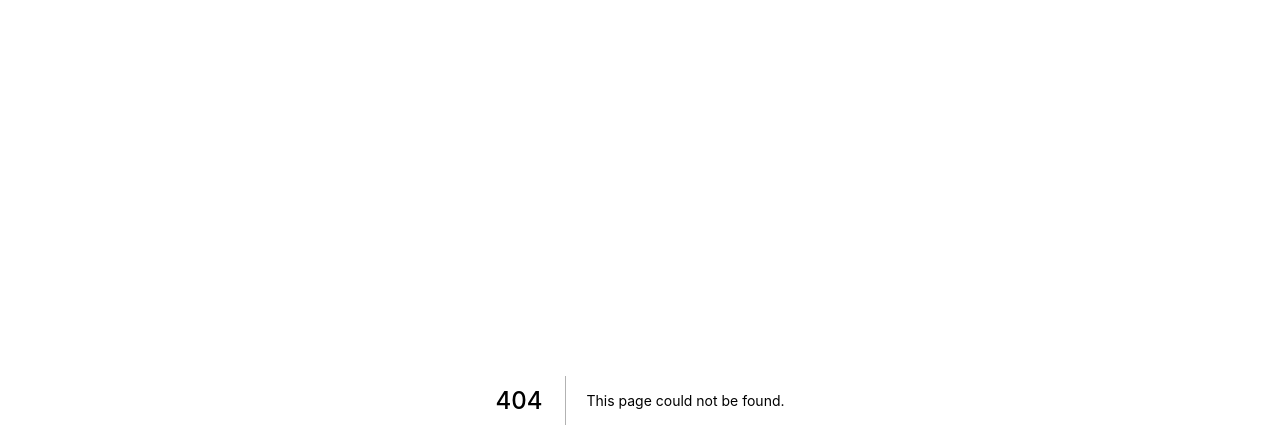
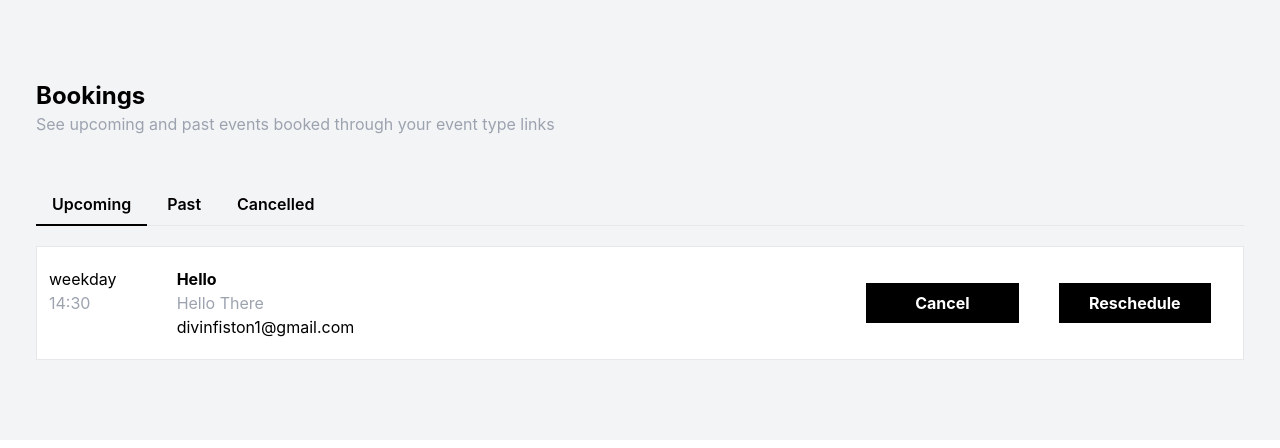
Before and after one commit to Divin17/cal-clone, a Next.js app: page /events in a window 1280 px wide. Before the commit this address had no page. Shown: the top 448 px of the page. Built offline with nearby package versions, Linux system fonts and the light colour scheme.

Commit message:
Event Index page

```diff
--- /dev/null
+++ b/components/Layout/Event.tsx
@@ -0,0 +1,37 @@
+import React from "react";
+import Button from "../Form/Button";
+
+export type Props = {
+   date: string;
+   time: string;
+   title: string;
+   description: string;
+   organizer: string;
+};
+
+const Event: React.FC<Props> = (props) => {
+   return (
+      <div className="flex content-between flex-row w-full bg-white py-5 px-3 border border-primaryBorder shadow-default">
+         <div className="w-1/12">
+            <p>{props.date}</p>
+            <p className="text-gray-400">{props.time}</p>
+         </div>
+         <div className="w-7/12 ml-8">
+            <p className="font-bold">{props.title}</p>
+            <p className="text-gray-400">{props.description}</p>
+            <p>{props.organizer}</p>
+         </div>
+         <div className="w-2/12 px-5">
+            <Button isDisabled={false} isLoading={false} buttonText="Cancel" />
+         </div>
+         <div className="w-2/12 px-5">
+            <Button
+               isDisabled={false}
+               isLoading={false}
+               buttonText="Reschedule"
+            />
+         </div>
+      </div>
+   );
+};
+export default Event;
--- /dev/null
+++ b/components/Layout/Navbar.tsx
@@ -0,0 +1,35 @@
+import React from "react";
+
+const Navbar: React.FC = () => {
+   return (
+      <div className="my-5">
+         <ul className="flex border-b">
+            <li className="-mb-px mr-1 border-b-2 border-solid border-black ">
+               <a
+                  className="inline-block py-2 px-4 text-black font-semibold"
+                  href="#"
+               >
+                  Upcoming
+               </a>
+            </li>
+            <li className="mr-1">
+               <a
+                  className="inline-block py-2 px-4 text-black font-semibold"
+                  href="#"
+               >
+                  Past
+               </a>
+            </li>
+            <li className="mr-1">
+               <a
+                  className="inline-block py-2 px-4 text-black font-semibold"
+                  href="#"
+               >
+                  Cancelled
+               </a>
+            </li>
+         </ul>
+      </div>
+   );
+};
+export default Navbar;
--- /dev/null
+++ b/pages/events/index.tsx
@@ -0,0 +1,28 @@
+import React from "react";
+import Navbar from "../../components/Layout/Navbar";
+import Event from "../../components/Layout/Event";
+
+const Events: React.FC = () => {
+   // const [events, setEvents] = useState<any>(null);
+   // setEvents(null);
+   return (
+      <>
+         <div className="bg-gray-100 p-20 px-9 h-full">
+            <h1 className="font-bold text-2xl">Bookings</h1>
+            <p className="text-gray-400 mb-12">
+               See upcoming and past events booked through your event type links
+            </p>
+            <Navbar />
+            <Event
+               date="weekday"
+               time="14:30"
+               title="Hello"
+               description="Hello There"
+               organizer="divinfiston1@gmail.com"
+            />
+         </div>
+      </>
+   );
+};
+
+export default Events;
```
